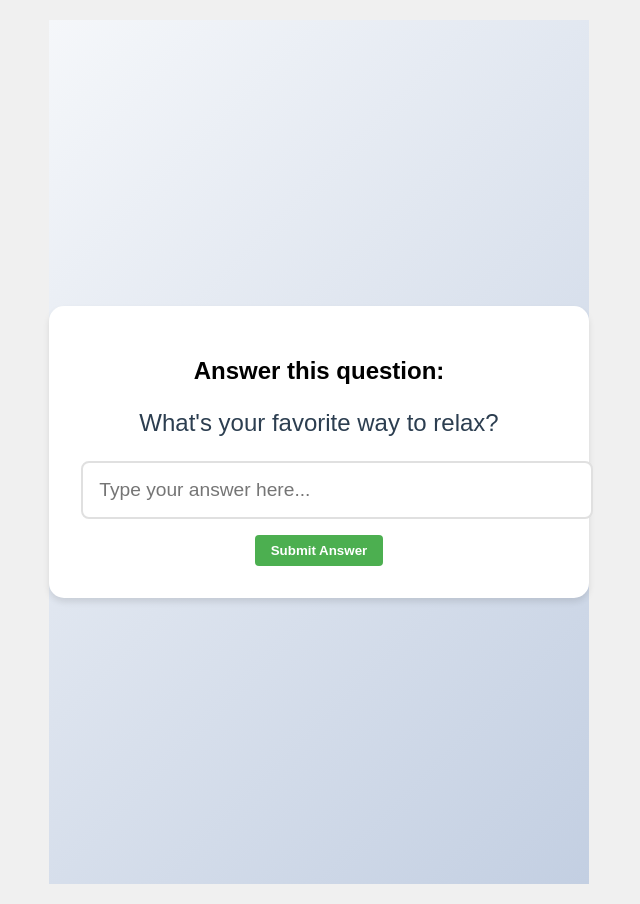
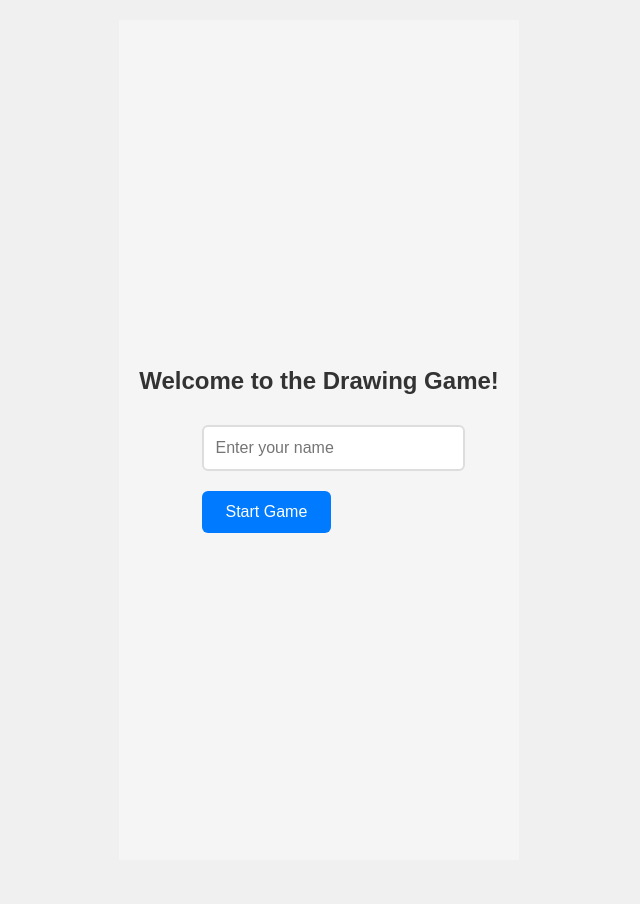
Before and after one commit to alex-j-sheehan/t581-frontend, a React app: page / in a window 1280 px wide. Shown: the whole page, without its empty margins (321-961 px from the left). After the commit the page ends 880 px from the top, so only its background shows below. Built offline with nearby package versions, Linux system fonts and the light colour scheme.

Commit message:
feat: adding the prompt scene to the game

```diff
--- a/src/App.js
+++ b/src/App.js
@@ -3,24 +3,19 @@ import './App.css';
 import DrawingScreen from './components/DrawingScreen';
 import VotingScreen from './components/VotingScreen';
 import PromptScreen from './components/PromptScreen';
-import { getRandomDrawings } from './data/sampleDrawings';
+import NamePrompt from './components/NamePrompt';
+import userClient from './data/UserClient';
 
 function App() {
     // App state
-    const [currentScreen, setCurrentScreen] = useState('prompt'); // Changed initial screen to 'prompt'
+    const [currentScreen, setCurrentScreen] = useState('name'); // Start with name prompt
     const [userDrawing, setUserDrawing] = useState(null);
-    const [galleryDrawings, setGalleryDrawings] = useState([]);
     const [winners, setWinners] = useState([]); // Track winning drawings
     const [currentPrompt, setCurrentPrompt] = useState('');
 
-    // Load random drawings when voting screen is active
-    useEffect(() => {
-        if (currentScreen === 'voting') {
-            // Get 5 random drawings from our sample data
-            const randomDrawings = getRandomDrawings(5);
-            setGalleryDrawings(randomDrawings);
-        }
-    }, [currentScreen]);
+    const handleNameSubmitted = () => {
+        setCurrentScreen('prompt');
+    };
 
     const handlePromptComplete = (prompt) => {
         setCurrentPrompt(prompt);
@@ -29,6 +24,11 @@ function App() {
 
     const handleDrawingComplete = (drawing) => {
         setUserDrawing(drawing);
+        // Assign the drawing to the current user
+        const currentUser = userClient.getCurrentUser();
+        if (currentUser) {
+            currentUser.setDrawing(drawing);
+        }
         setCurrentScreen('voting');
     };
 
@@ -39,6 +39,9 @@ function App() {
 
     return (
         <div className="App">
+            {currentScreen === 'name' && (
+                <NamePrompt onNameSubmitted={handleNameSubmitted} />
+            )}
             {currentScreen === 'prompt' && (
                 <PromptScreen onPromptComplete={handlePromptComplete} />
             )}
@@ -52,7 +55,6 @@ function App() {
             {currentScreen === 'voting' && (
                 <VotingScreen
                     userDrawing={userDrawing}
-                    galleryDrawings={galleryDrawings}
                     onVoteComplete={handleVoteComplete}
                 />
             )}
--- /dev/null
+++ b/src/components/NamePrompt.js
@@ -0,0 +1,49 @@
+import React, { useState } from 'react';
+import User from '../data/User';
+import userClient from '../data/UserClient';
+
+const NamePrompt = ({ onNameSubmitted }) => {
+  const [name, setName] = useState('');
+  const [error, setError] = useState('');
+
+  const handleSubmit = async (e) => {
+    e.preventDefault();
+
+    if (!name.trim()) {
+      setError('Please enter your name');
+      return;
+    }
+
+    // Create current user
+    const currentUser = new User(0, name.trim());
+    userClient.setCurrentUser(currentUser);
+
+    // Fetch other users
+    await userClient.fetchUsers();
+
+    onNameSubmitted(currentUser);
+  };
+
+  return (
+    <div className="name-prompt">
+      <h2>Welcome to the Drawing Game!</h2>
+      <form onSubmit={handleSubmit}>
+        <div className="input-group">
+          <input
+            type="text"
+            value={name}
+            onChange={(e) => setName(e.target.value)}
+            placeholder="Enter your name"
+            className="name-input"
+          />
+          {error && <p className="error">{error}</p>}
+        </div>
+        <button type="submit" className="submit-button">
+          Start Game
+        </button>
+      </form>
+    </div>
+  );
+};
+
+export default NamePrompt;
--- a/src/components/VotingScreen.js
+++ b/src/components/VotingScreen.js
@@ -1,17 +1,33 @@
 import React from 'react';
 import Gallery from './Gallery';
+import userClient from '../data/UserClient';
 
-const VotingScreen = ({ userDrawing, galleryDrawings, onVoteComplete }) => {
-  // Combine user's drawing with random drawings
-  const allDrawings = userDrawing
-    ? [userDrawing, ...galleryDrawings]
-    : galleryDrawings;
+const VotingScreen = ({ userDrawing, onVoteComplete }) => {
+  const currentUser = userClient.getCurrentUser();
+  const allUsers = userClient.getAllUsers();
+
+  // Assign drawings to users and ensure we have valid data
+  const drawingsWithUsers = allUsers
+    .filter(user => user && user.drawing) // Only include users with valid drawings
+    .map(user => ({
+      ...user.drawing,
+      userName: user.name
+    }));
+
+  // Combine user's drawing with other users' drawings
+  const allDrawings = userDrawing && currentUser
+    ? [{ ...userDrawing, userName: currentUser.name }, ...drawingsWithUsers]
+    : drawingsWithUsers;
 
   return (
-    <Gallery
-      drawings={allDrawings}
-      onSelectDrawing={onVoteComplete}
-    />
+    <div className="voting-screen">
+      <h2>Vote for the Best Drawing</h2>
+      <Gallery
+        drawings={allDrawings}
+        onSelectDrawing={onVoteComplete}
+        showUserNames={true}
+      />
+    </div>
   );
 };
 
--- /dev/null
+++ b/src/data/User.js
@@ -0,0 +1,13 @@
+class User {
+  constructor(id, name) {
+    this.id = id;
+    this.name = name;
+    this.drawing = null;
+  }
+
+  setDrawing(drawing) {
+    this.drawing = drawing;
+  }
+}
+
+export default User;
--- /dev/null
+++ b/src/data/UserClient.js
@@ -0,0 +1,70 @@
+import User from './User';
+import { getRandomDrawings } from './sampleDrawings';
+
+class UserClient {
+  constructor() {
+    this.users = [];
+    this.currentUser = null;
+  }
+
+  // Mock function to generate random users
+  generateRandomUsers() {
+    const numUsers = Math.floor(Math.random() * 4) + 4; // Random number between 4-7
+    const mockNames = ['Alice', 'Bob', 'Charlie', 'David', 'Eve', 'Frank', 'Grace'];
+
+    this.users = [];
+    for (let i = 0; i < numUsers; i++) {
+      this.users.push(new User(i, mockNames[i]));
+    }
+    return this.users;
+  }
+
+  setCurrentUser(user) {
+    this.currentUser = user;
+  }
+
+  getCurrentUser() {
+    return this.currentUser;
+  }
+
+  getAllUsers() {
+    return this.users;
+  }
+
+  // Assign a drawing to a user
+  assignDrawingToUser(userId, drawing) {
+    const user = this.users.find(u => u.id === userId);
+    if (user) {
+      user.setDrawing(drawing);
+    }
+  }
+
+  // Generate mock drawings for all users except current user
+  generateMockDrawings() {
+    // Get random drawings for each user
+    const randomDrawings = getRandomDrawings(this.users.length);
+
+    this.users.forEach((user, index) => {
+      if (user.id !== this.currentUser?.id) {
+        // Use a sample drawing but update the title to show who drew it
+        const mockDrawing = {
+          ...randomDrawings[index],
+          title: `${user.name}'s painting`,
+          id: Math.random() // Ensure unique ID
+        };
+        user.setDrawing(mockDrawing);
+      }
+    });
+  }
+
+  // Mock function to simulate fetching users from a server
+  async fetchUsers() {
+    // Simulate network delay
+    await new Promise(resolve => setTimeout(resolve, 500));
+    this.generateRandomUsers();
+    this.generateMockDrawings();
+    return this.users;
+  }
+}
+
+export default new UserClient(); // Export a singleton instance
--- a/src/styles.css
+++ b/src/styles.css
@@ -150,3 +150,70 @@ body {
 .vote-btn:hover {
     background-color: #1976D2;
 }
+
+.name-prompt {
+  display: flex;
+  flex-direction: column;
+  align-items: center;
+  justify-content: center;
+  min-height: 100vh;
+  padding: 20px;
+  background-color: #f5f5f5;
+}
+
+.name-prompt h2 {
+  margin-bottom: 30px;
+  color: #333;
+  text-align: center;
+}
+
+.input-group {
+  margin-bottom: 20px;
+  width: 100%;
+  max-width: 300px;
+}
+
+.name-input {
+  width: 100%;
+  padding: 12px;
+  border: 2px solid #ddd;
+  border-radius: 6px;
+  font-size: 16px;
+  transition: border-color 0.3s ease;
+}
+
+.name-input:focus {
+  border-color: #007bff;
+  outline: none;
+}
+
+.error {
+  color: #dc3545;
+  margin-top: 8px;
+  font-size: 14px;
+}
+
+.submit-button {
+  padding: 12px 24px;
+  background-color: #007bff;
+  color: white;
+  border: none;
+  border-radius: 6px;
+  font-size: 16px;
+  cursor: pointer;
+  transition: background-color 0.3s ease;
+}
+
+.submit-button:hover {
+  background-color: #0056b3;
+}
+
+.voting-screen {
+  padding: 20px;
+}
+
+.voting-screen h2 {
+  text-align: center;
+  margin-bottom: 30px;
+  color: #333;
+}
```
Also changed, not shown: src/components/Gallery.js (+12 -8 lines).
